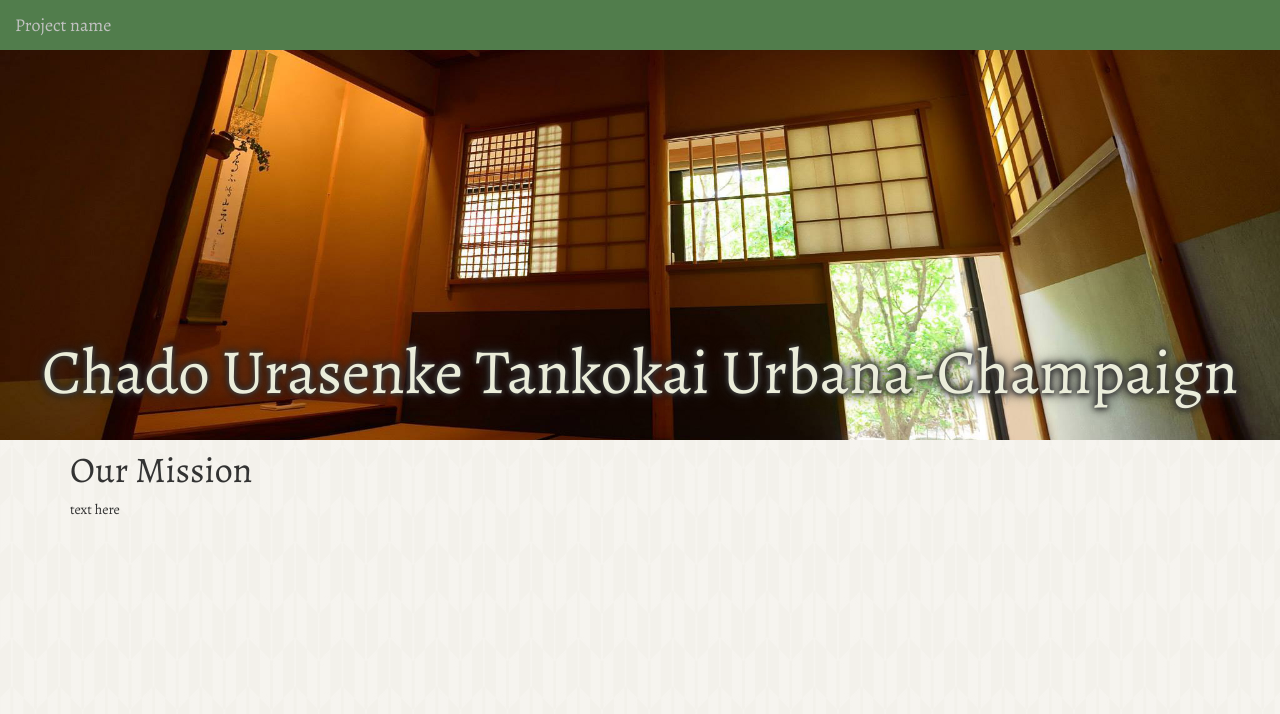
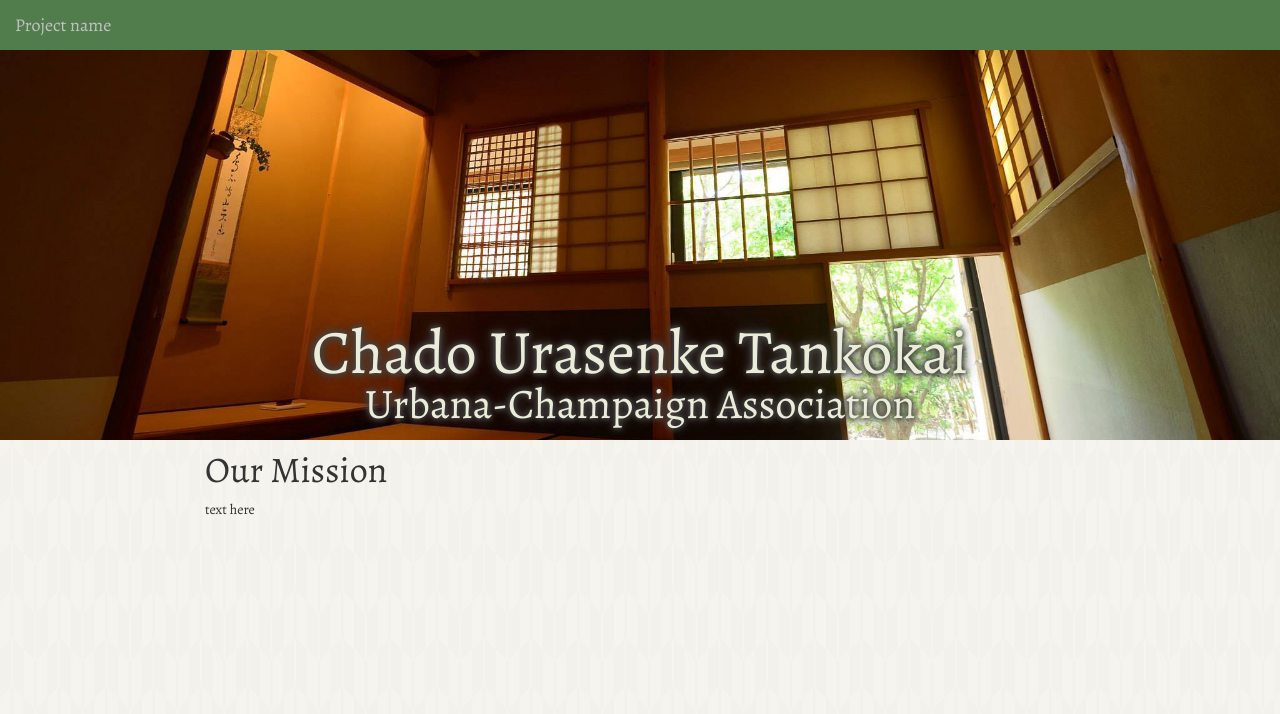
Before and after one commit to stps/urasenkecu, a PHP site: page / in a window 1280 px wide. Shown: the top 714 px of the page. Run offline with PHP 8.4, Linux system fonts and the light colour scheme; some libraries are stand-ins or nearby versions.

Commit message:
title fixes

```diff
--- a/css/home.css
+++ b/css/home.css
@@ -16,12 +16,35 @@
 }
 
 .jumbotron h1 {
-  margin-top: 290px;
+  margin-top: 270px;
   color: #EBEDDA;
-  text-shadow: 1px 1px 5px #444, -1px -1px 5px #444, 0px 0px 10px #000, 0px 0px 15px #444;
+  text-shadow: 1px 1px 5px #444,
+    -1px -1px 5px #444,
+    0px 0px 10px #444,
+    0px 0px 15px #444;
   text-align: center;
-  vertical-align: bottom;
 }
+
+.jumbotron h2 {
+  margin-top: -15px;
+  color: #EBEDDA;
+  text-shadow: 1px 1px 5px #444,
+    -1px -1px 5px #444,
+    0px 0px 10px #444,
+    0px 0px 15px #444;
+  text-align: center;
+}
+@media screen and (min-width: 768px) {
+  .jumbotron h1,
+  .jumbotron .h1 {
+    font-size: 62px;
+  }
+  .jumbotron h2,
+  .jumbotron .h2 {
+    font-size: 42px;
+  }
+}
+
 
 body {
   background-image: url("../images/arrow-back-light.png");
@@ -45,5 +68,6 @@
 }
 
 .container {
+  max-width: 900px;
   min-height: 1000px;
 }
--- a/index.html
+++ b/index.html
@@ -51,7 +51,8 @@
     <!-- Main jumbotron for a primary marketing message or call to action -->
     <div class="bg"></div>
     <div class="jumbotron">
-      <h1>Chado Urasenke Tankokai Urbana-Champaign</h1>
+      <h1>Chado Urasenke Tankokai</h1>
+      <h2>Urbana-Champaign Association</h2>
     </div>
 
     <div class="container">
```
